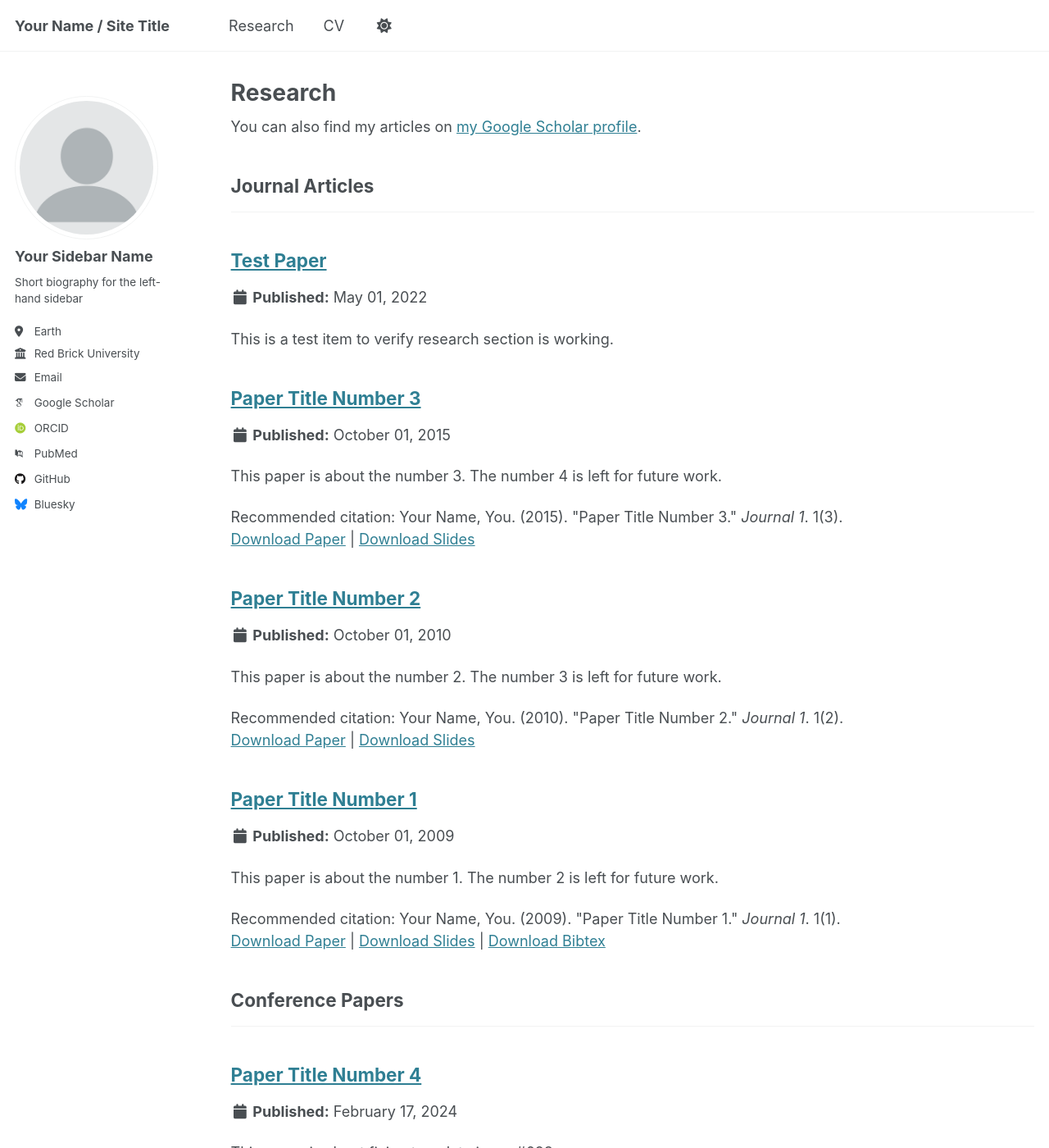
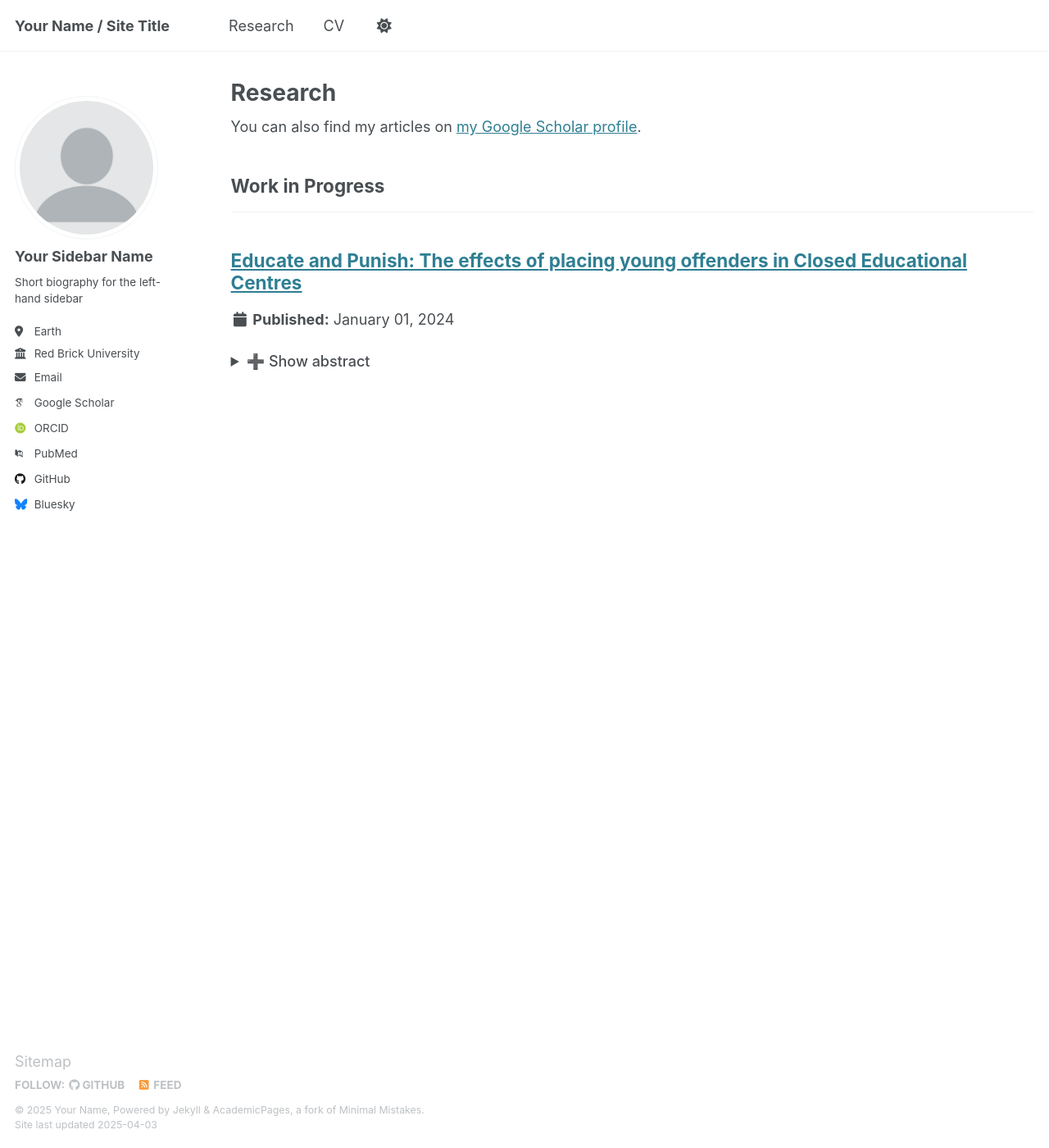
Before and after one commit to alexandretouw/alexandretouw.github.io, a Jekyll site: the page built from _pages/research.md, in a window 1280 px wide and 1400 px high. Shown: the whole window at 82% size. Built offline with Jekyll 4.4.1, drawn with Linux system fonts in a browser that asks for light colours; some web fonts are replaced; some of the changed text lies outside the part shown.

Commit message:
Research categories: Work in Progress Working Papers Publications

```diff
--- a/_config.yml
+++ b/_config.yml
@@ -84,12 +84,12 @@ publication_category:
   conferences:
     title: 'Conference Papers'
 research_category:
-  books:
-    title: 'Books'
-  manuscripts:
-    title: 'Journal Articles'
-  conferences:
-    title: 'Conference Papers'
+  wip:
+    title: "Work in Progress"
+  working:
+    title: "Working Papers"
+  published:
+    title: "Publications"
 
 # Site Settings
 teaser                   :  # filename of teaser fallback teaser image placed in /images/, .e.g. "500x300.png"
```
